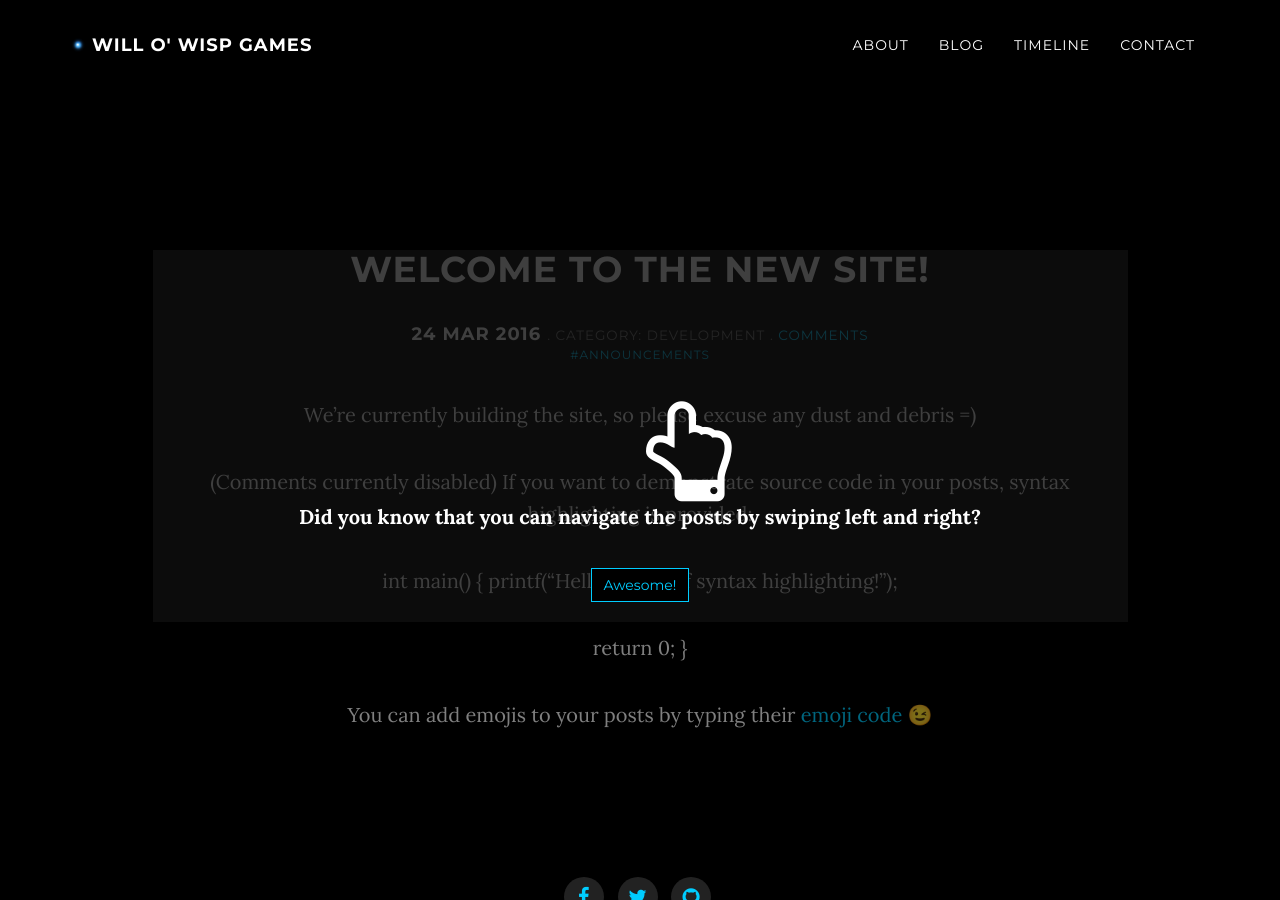
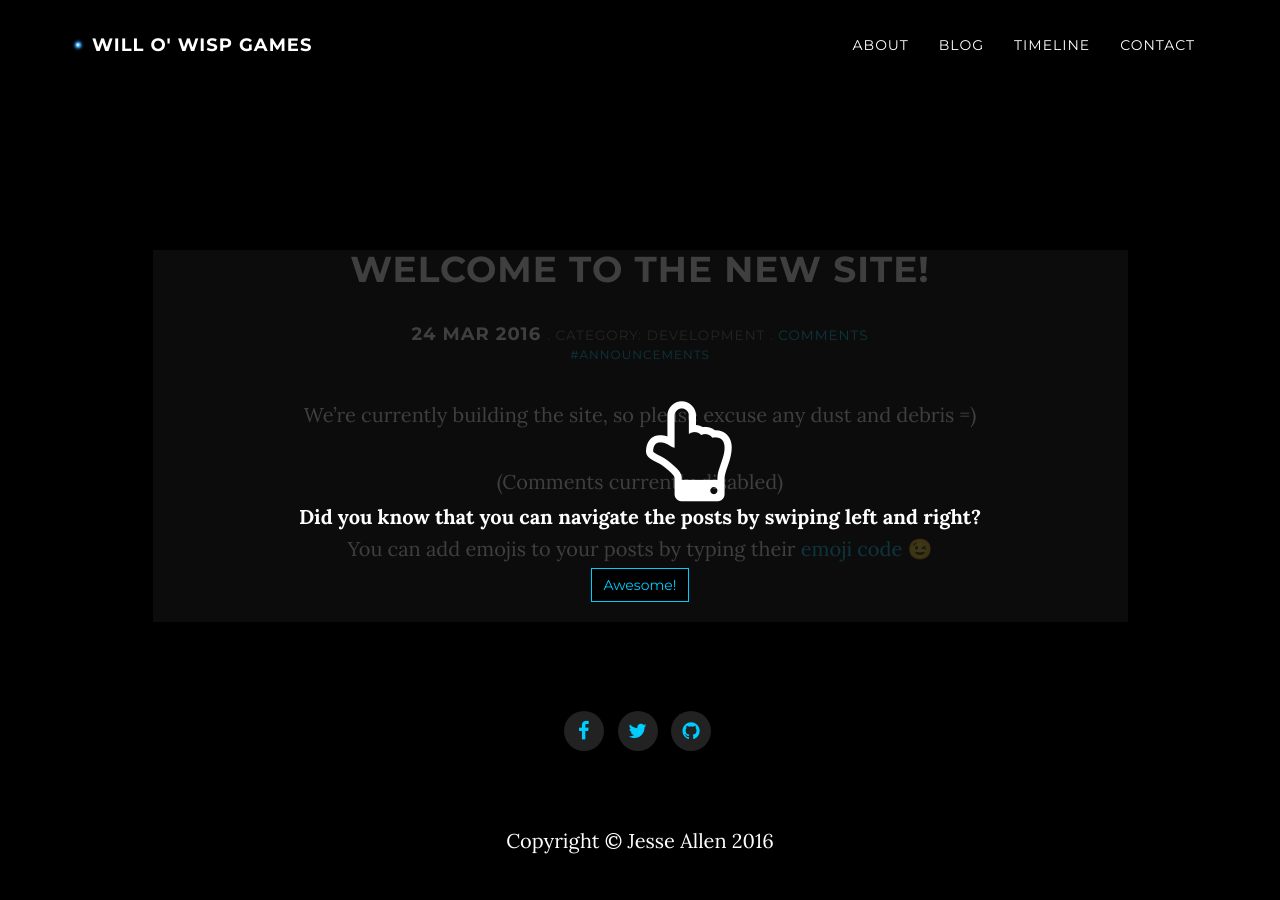
Before and after one commit to WilloWispGames/WilloWispGames.github.io, a Jekyll site: the page built from _posts/2016-03-24-welcome.md, in a window 1280 px wide and 900 px high. Built offline with Jekyll 4.4.1, drawn with Linux system fonts in a browser that asks for light colours; nearby versions of some CDN libraries; emoji names are drawn with the system emoji font; comment, search, counter and statistics services are not loaded; a style sheet for code colours, icons or effects is not loaded.

Commit message:
Update 2016-03-24-welcome.md

```diff
--- a/_posts/2016-03-24-welcome.md
+++ b/_posts/2016-03-24-welcome.md
@@ -9,14 +9,5 @@ tags: [ 'announcements' ]
 We're currently building the site, so please excuse any dust and debris =)
 
 (Comments currently disabled)
-If you want to demonstrate source code in your posts, syntax highlighting is provided:
-{% raw %}
-int main()
-{
-  printf("Hello, world of syntax highlighting!");
-
-  return 0;
-}
-{% endraw %}
 
 You can add emojis to your posts by typing their [emoji code](http://www.emoji-cheat-sheet.com/) :wink:
```
